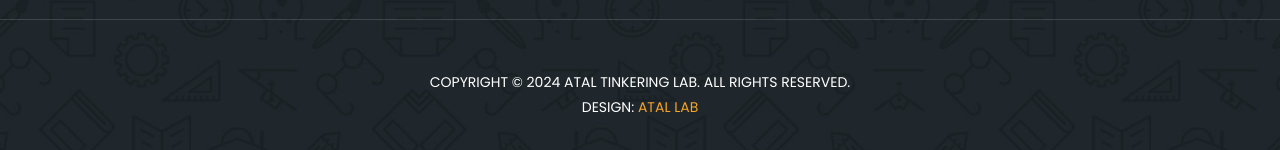
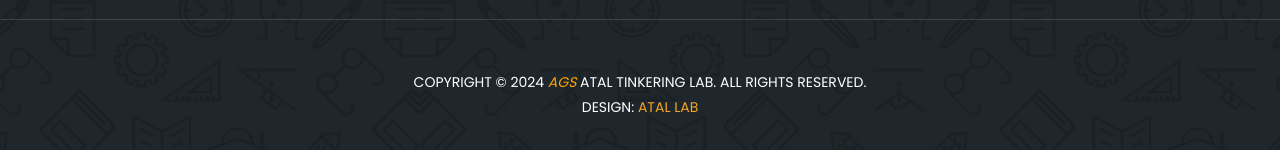
Before and after one commit to athena-ataltinkeringlab/athena-ataltinkeringlab.github.io, a plain HTML site: page index.html in a window 1280 px wide. Shown: the part 4736-4886 px from the top of the page. Drawn offline with nearby package versions, Linux system fonts and the light colour scheme.

Commit message:
Update index.html

```diff
--- a/index.html
+++ b/index.html
@@ -363,7 +363,7 @@ CHIDAMBARAM
   <section class="contact-us" id="contact">
 
     <div class="footer">
-      <p>Copyright © 2024 ATAL TINKERING LAB. All Rights Reserved.
+      <p>Copyright © 2024 <em class="orange-text">AGS</em> ATAL TINKERING LAB. All Rights Reserved.
           <br>Design: <a href="https://chid.athena.edu.in" target="_parent" title="Athena global school">ATAL LAB</a></p>
     </div>
   </section>
```
